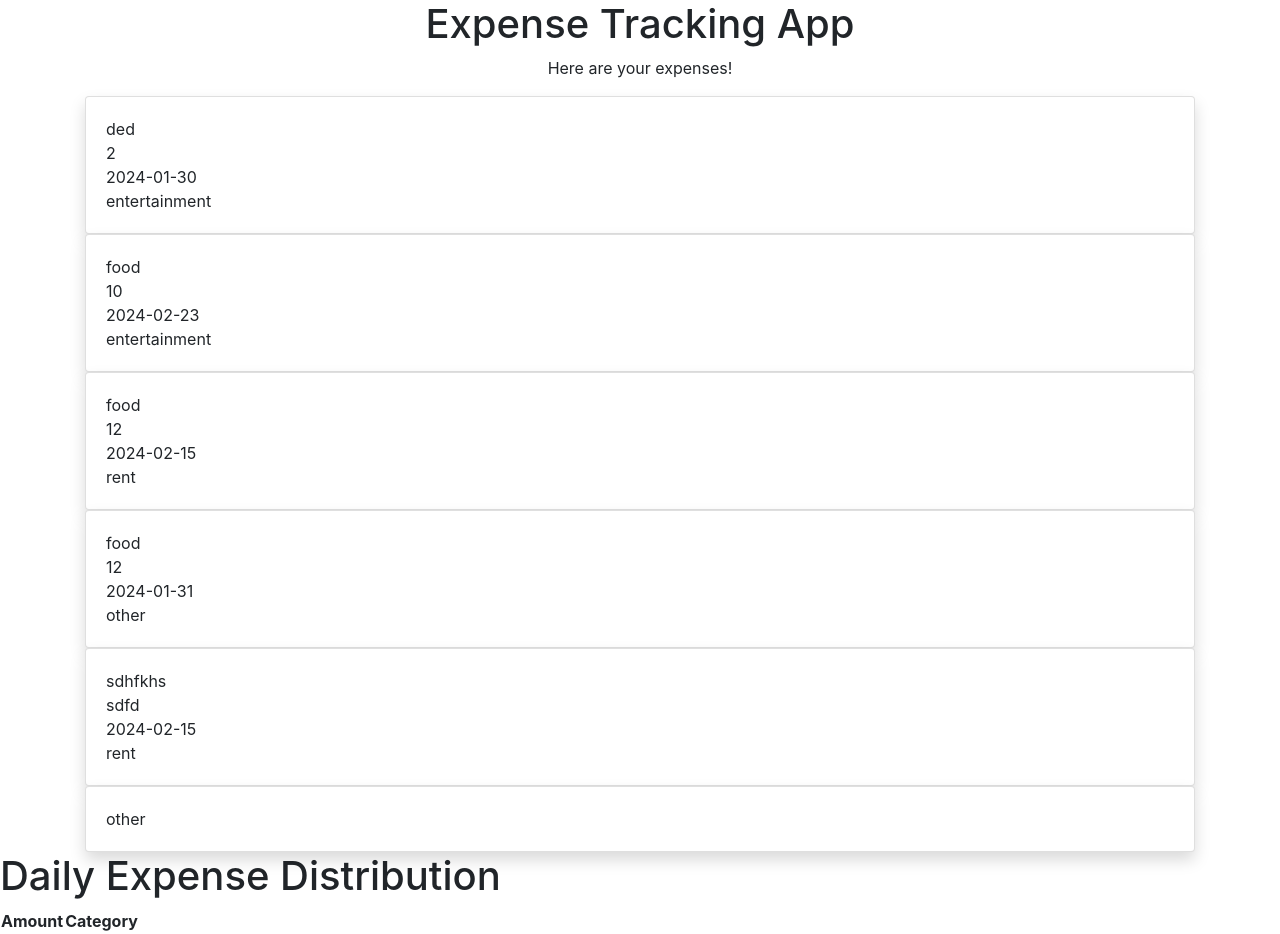
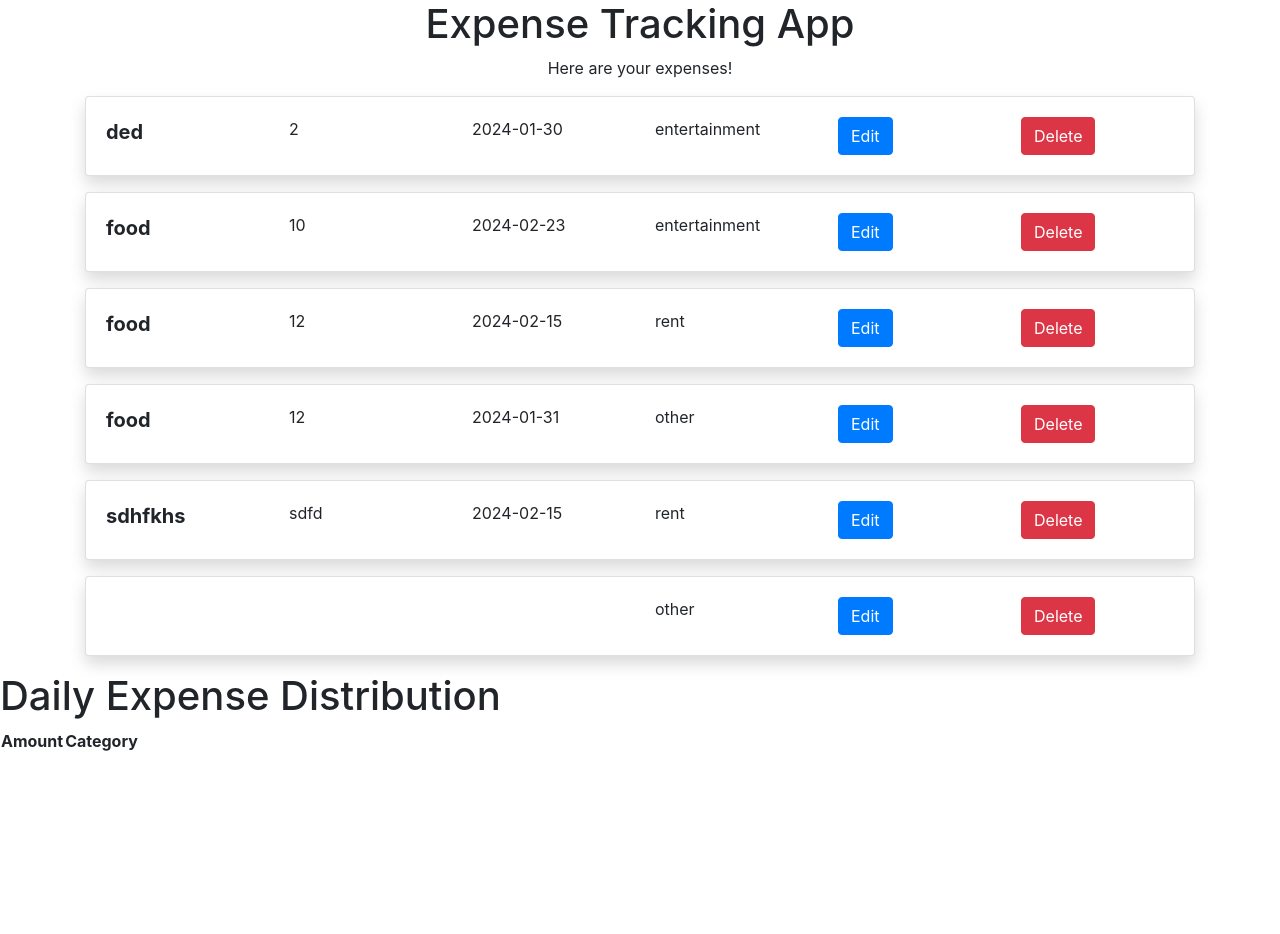
Before and after one commit to MaxineSomers/McWics, a Flask app: page /expenses in a window 1280 px wide. Shown: the top 934 px of the page. After the commit the page ends 751 px from the top, so only its background shows below. Run offline with Flask 3, Linux system fonts and the light colour scheme; lists and menus that the app fills with data are empty; a map, chart or similar area stays blank; some libraries are stand-ins or nearby versions.

Commit message:
made expenses page prettier

```diff
--- a/templates/expenses.html
+++ b/templates/expenses.html
@@ -31,13 +31,23 @@
     {% for expense in expenses %}
     <div class="row">
         <div class="col-md-12">
-            <div class="card shadow bg-blue rounded">
+            <div class="card shadow mb-3 bg-blue rounded">
                 <div class="card-body">
                     <div class="row">
-                        <div class="col-md-12">{{ expense.expensename }}</div>
-                        <div class="col-md-12">{{ expense.amount }}</div>
-                        <div class="col-md-12">{{ expense.date }}</div>
-                        <div class="col-md-12">{{ expense.category }}</div>
+                        <div class="col-md-2" style="font-size: 20px; font-weight: bold;">{{ expense.expensename }}</div>
+                        <div class="col-md-2">{{ expense.amount }}</div>
+                        <div class="col-md-2">{{ expense.date }}</div>
+                        <div class="col-md-2">{{ expense.category }}</div>
+
+<!--                        edit button-->
+                        <div class="col-md-2">
+                            <a href="/edit/{{ expense.id }}" class="btn btn-primary">Edit</a>
+                        </div>
+
+<!--                        delete button-->
+                        <div class="col-md-2">
+                            <a href="/delete/{{ expense.id }}" class="btn btn-danger">Delete</a>
+                        </div>
                     </div>
                 </div>
             </div>
@@ -60,6 +70,8 @@
         <!-- Data will be populated dynamically -->
     </tbody>
 </table>
+
+
 
 <!-- Pie chart canvas -->
 <canvas id="pie-chart" width="400" height="400"></canvas>
```
Also changed, not shown: expensesdatabase.db.
